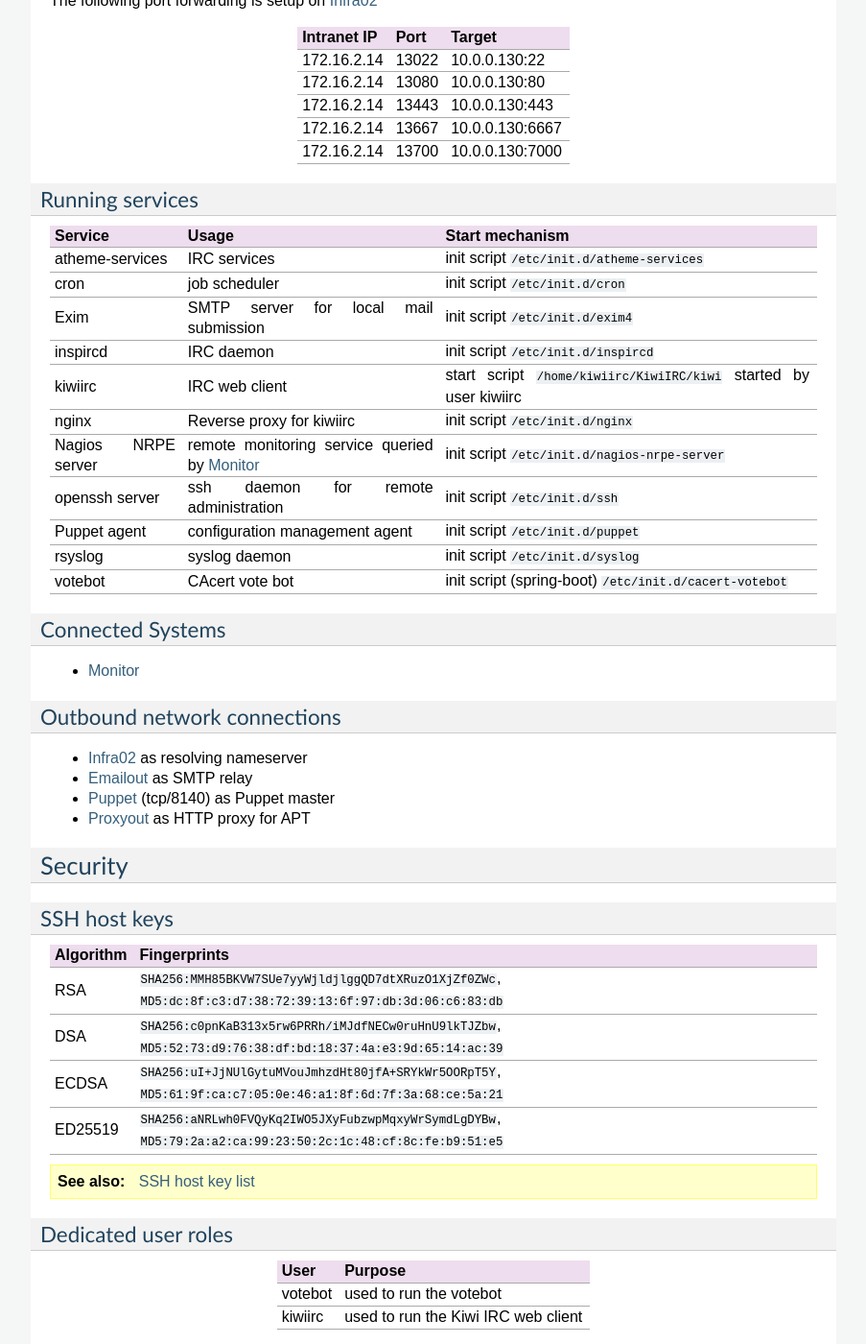
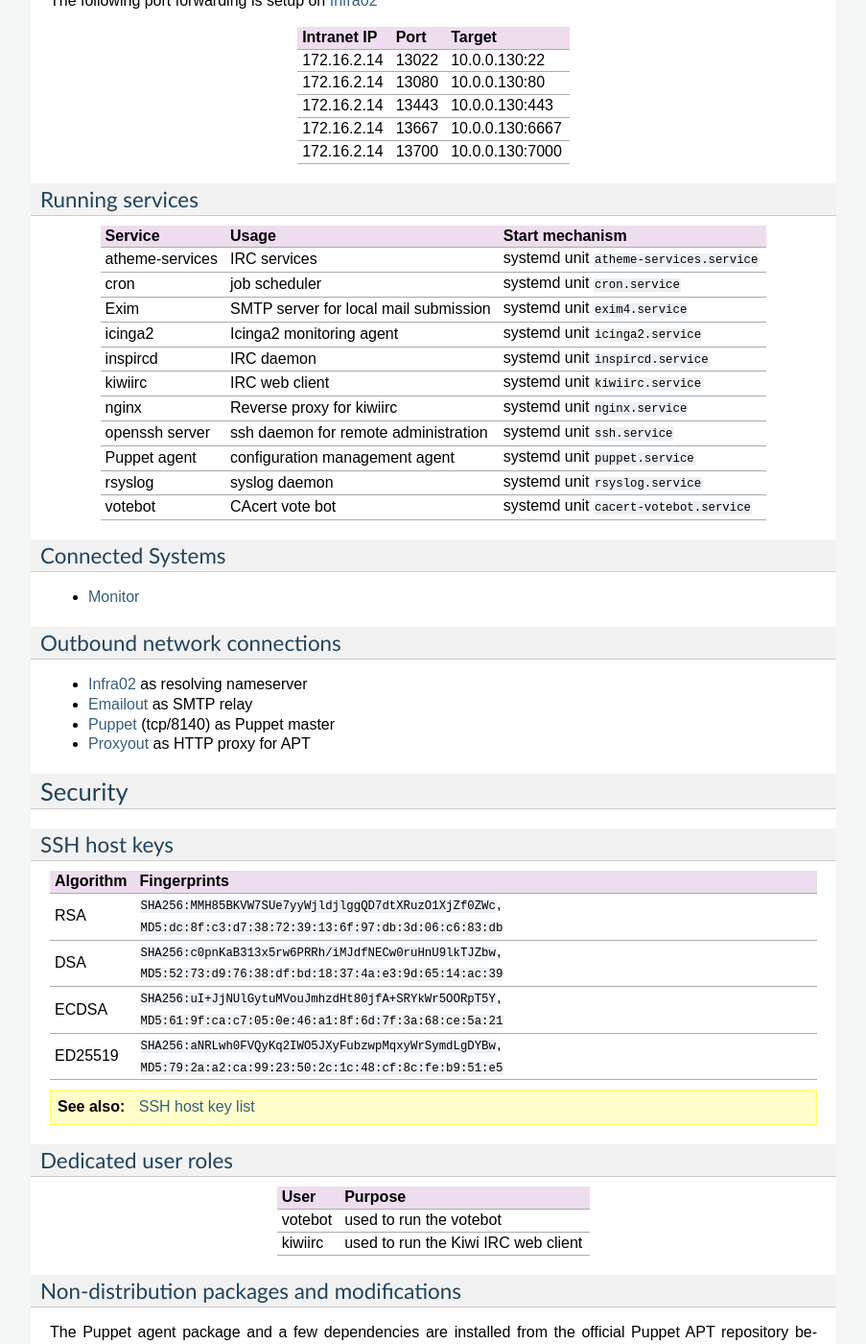
Before and after one commit to CAcertOrg/cacert-infradocs, a Sphinx documentation site: the page built from docs/systems/ircserver.rst, in a window 1280 px wide and 1400 px high, scrolled down 2365 px. Shown: the whole window at 96% size, without its empty margins (198-1101 px from the left). Built offline with Sphinx 7.4.7, drawn with Linux system fonts in a browser that asks for light colours; pages that are not in the unit, such as notebooks, are missing from menus; cross-references to code outside the pages are shown as plain code; some of the changed text lies outside the part shown.

Commit message:
Update documentation for ircserver
- upgrade to 10.7
- document systemd units instead of init scripts
- use cacertgit to link to votebot repository

```diff
--- a/docs/systems/ircserver.rst
+++ b/docs/systems/ircserver.rst
@@ -168,54 +168,43 @@
    single: atheme-services
    single: cron
    single: exim
+   single: icinga2
    single: inspircd
    single: kiwiirc
    single: nginx
-   single: nrpe
    single: openssh
    single: puppet agent
    single: rsyslog
    single: votebot
 
-+--------------------+--------------------+----------------------------------------+
-| Service            | Usage              | Start mechanism                        |
-+====================+====================+========================================+
-| atheme-services    | IRC services       | init script                            |
-|                    |                    | :file:`/etc/init.d/atheme-services`    |
-+--------------------+--------------------+----------------------------------------+
-| cron               | job scheduler      | init script :file:`/etc/init.d/cron`   |
-+--------------------+--------------------+----------------------------------------+
-| Exim               | SMTP server for    | init script                            |
-|                    | local mail         | :file:`/etc/init.d/exim4`              |
-|                    | submission         |                                        |
-+--------------------+--------------------+----------------------------------------+
-| inspircd           | IRC daemon         | init script                            |
-|                    |                    | :file:`/etc/init.d/inspircd`           |
-+--------------------+--------------------+----------------------------------------+
-| kiwiirc            | IRC web client     | start script                           |
-|                    |                    | :file:`/home/kiwiirc/KiwiIRC/kiwi`     |
-|                    |                    | started by user kiwiirc                |
-+--------------------+--------------------+----------------------------------------+
-| nginx              | Reverse proxy for  | init script                            |
-|                    | kiwiirc            | :file:`/etc/init.d/nginx`              |
-+--------------------+--------------------+----------------------------------------+
-| Nagios NRPE server | remote monitoring  | init script                            |
-|                    | service queried by | :file:`/etc/init.d/nagios-nrpe-server` |
-|                    | :doc:`monitor`     |                                        |
-+--------------------+--------------------+----------------------------------------+
-| openssh server     | ssh daemon for     | init script :file:`/etc/init.d/ssh`    |
-|                    | remote             |                                        |
-|                    | administration     |                                        |
-+--------------------+--------------------+----------------------------------------+
-| Puppet agent       | configuration      | init script                            |
-|                    | management agent   | :file:`/etc/init.d/puppet`             |
-+--------------------+--------------------+----------------------------------------+
-| rsyslog            | syslog daemon      | init script                            |
-|                    |                    | :file:`/etc/init.d/syslog`             |
-+--------------------+--------------------+----------------------------------------+
-| votebot            | CAcert vote bot    | init script (spring-boot)              |
-|                    |                    | :file:`/etc/init.d/cacert-votebot`     |
-+--------------------+--------------------+----------------------------------------+
++-----------------+---------------------------+------------------------------------------+
+| Service         | Usage                     | Start mechanism                          |
++=================+===========================+==========================================+
+| atheme-services | IRC services              | systemd unit ``atheme-services.service`` |
++-----------------+---------------------------+------------------------------------------+
+| cron            | job scheduler             | systemd unit ``cron.service``            |
++-----------------+---------------------------+------------------------------------------+
+| Exim            | SMTP server for           | systemd unit ``exim4.service``           |
+|                 | local mail submission     |                                          |
++-----------------+---------------------------+------------------------------------------+
+| icinga2         | Icinga2 monitoring agent  | systemd unit ``icinga2.service``         |
++-----------------+---------------------------+------------------------------------------+
+| inspircd        | IRC daemon                | systemd unit ``inspircd.service``        |
++-----------------+---------------------------+------------------------------------------+
+| kiwiirc         | IRC web client            | systemd unit ``kiwiirc.service``         |
++-----------------+---------------------------+------------------------------------------+
+| nginx           | Reverse proxy for kiwiirc | systemd unit ``nginx.service``           |
++-----------------+---------------------------+------------------------------------------+
+| openssh server  | ssh daemon for            | systemd unit ``ssh.service``             |
+|                 | remote administration     |                                          |
++-----------------+---------------------------+------------------------------------------+
+| Puppet agent    | configuration             | systemd unit ``puppet.service``          |
+|                 | management agent          |                                          |
++-----------------+---------------------------+------------------------------------------+
+| rsyslog         | syslog daemon             | systemd unit ``rsyslog.service``         |
++-----------------+---------------------------+------------------------------------------+
+| votebot         | CAcert vote bot           | systemd unit ``cacert-votebot.service``  |
++-----------------+---------------------------+------------------------------------------+
 
 Connected Systems
 -----------------
@@ -283,8 +272,6 @@
 local loopback interface and Internet access is provided by an nginx reverse
 proxy that also provides https connectivity. NodeJS and npm have been installed
 from Debian packages.
-
-.. todo:: setup init script for kiwiirc
 
 Risk assessments on critical packages
 -------------------------------------
```
Also changed, not shown: other parts of docs/systems/ircserver.rst (+4 -4 lines).
